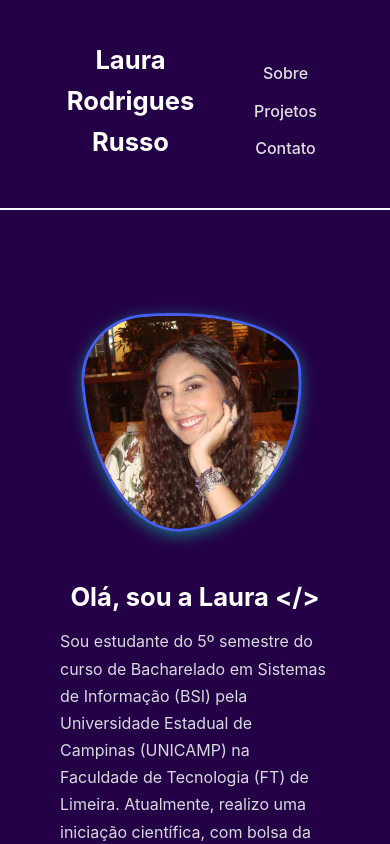
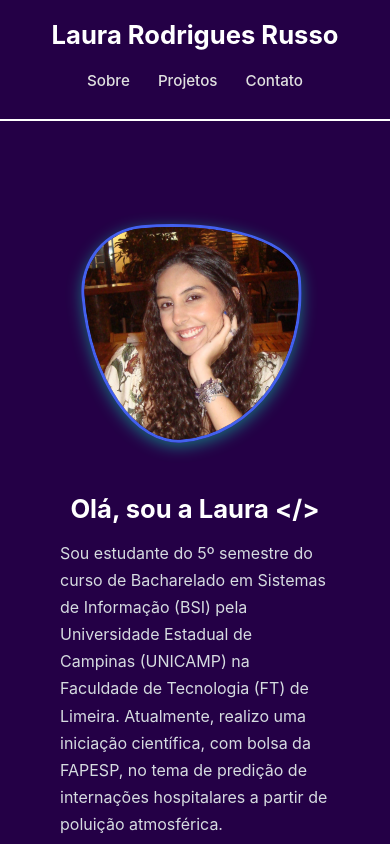
Before and after one commit to laurusso/portifolio, a React (Vite) app in the folder meu-portfolio/: page / in a window 390 px wide. Shown: the top 844 px of the page. Built offline with nearby package versions, Linux system fonts and the light colour scheme.

Commit message:
Atualização 5

```diff
--- a/meu-portfolio/src/App.css
+++ b/meu-portfolio/src/App.css
@@ -234,7 +234,7 @@ footer span {
 
 /* ======= RESPONSIVO ======= */
 
-/* Tablets */
+/* tablet */
 @media (max-width: 1024px) {
   header {
     padding-left: 10%;
@@ -246,20 +246,38 @@ footer span {
   }
 }
 
-/* Celulares */
+/* celular */
 @media (max-width: 768px) {
 
-  /* HEADER */
   header {
+    padding: 0;
+  }
+
+  #header-container {
     flex-direction: column;
+    align-items: center;
+    gap: 12px;
+
     padding: 20px;
   }
 
-  nav {
-    margin-top: 15px;
+  header h1{
+    font-size: 1.5rem;
+    line-height: 1.2;
+    text-align: center;
   }
 
-  /* SOBRE */
+  nav {
+    display: flex;
+    justify-content: center;
+    gap: 16px;
+    margin-top: 0;
+  }
+
+  nav a {
+    font-size: 0.95rem;
+  }
+
   #sobre {
     flex-direction: column;
     text-align: center;
@@ -281,19 +299,17 @@ footer span {
     font-size: 1rem;
   }
 
-  /* PROJETOS */
   .projeto-card {
     width: 100%;
     max-width: 350px;
   }
 
-  /* CONTATO */
   .links-contato {
     gap: 15px;
   }
 }
 
-/* Celulares muito pequenos */
+/* celulares menores */
 @media (max-width: 480px) {
   header h1 {
     font-size: 1.6rem;
```
